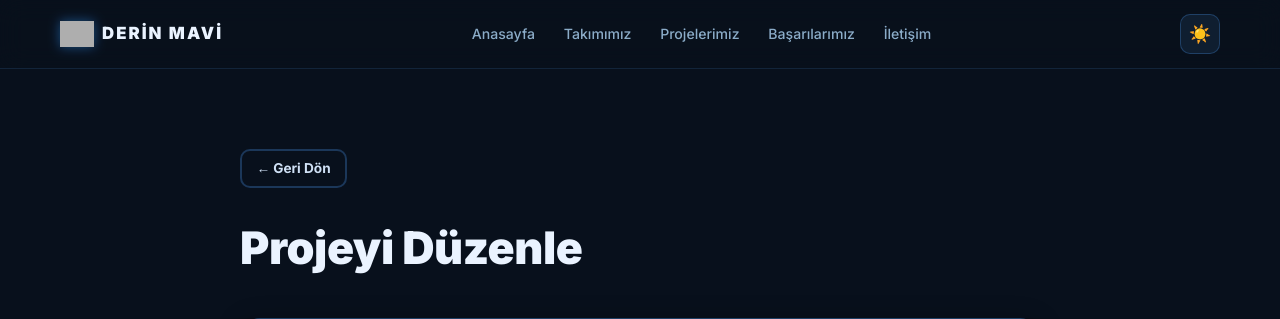
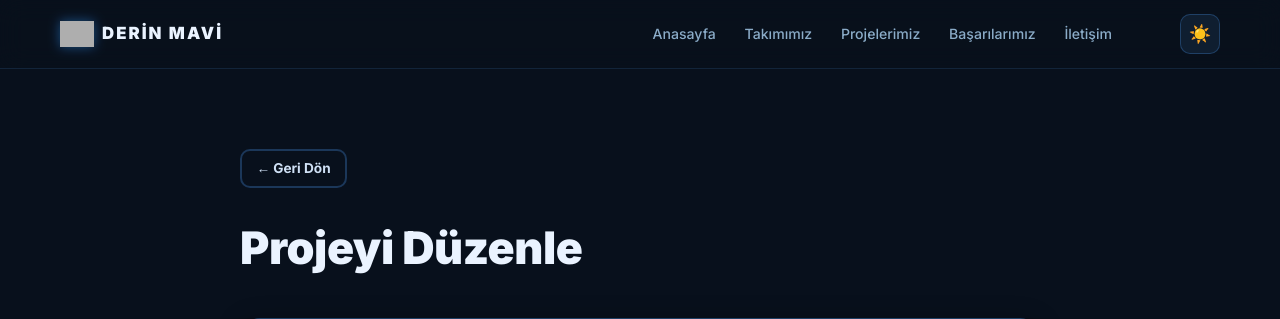
Before and after one commit to MuhammedAkverdi/derinmavi, a Flask app: page /duzenle/1 in a window 1280 px wide. Shown: the top 319 px of the page. Run offline with Flask 3, Linux system fonts and the light colour scheme; the visitor is signed in with stand-in values (Sample User, id 1); data comes from the database, SQL or seed files in the repository; parts of the project's set-up code (start-up, migrations or seed data) failed here and were passed over; grey boxes are pictures that could not be loaded.

Commit message:
Vercel ayarlari ve son duzenlemeler

```diff
--- a/static/style.css
+++ b/static/style.css
@@ -153,6 +153,8 @@ img { display:block; }
     display: flex;
     gap: 0.3rem;
     align-items: center;
+    margin-left: auto;
+    margin-right: 2.5rem;
 }
 
 .nav a {
@@ -822,6 +824,7 @@ p { color: var(--text); }
         top: 68px;
         left: 0;
         right: 0;
+        margin-right: 0;
         display: none;
         flex-direction: column;
         padding: 0.8rem 1rem 1rem;
--- a/templates/base.html
+++ b/templates/base.html
@@ -4,7 +4,7 @@
     <meta charset="UTF-8">
     <meta name="viewport" content="width=device-width, initial-scale=1.0">
     <title>{% block title %}Derin Mavi{% endblock %}</title>
-    <link rel="icon" type="image/png" href="{{ url_for('static', filename='uploads/logo.png') }}">
+    <link rel="icon" type="image/png" href="{{ url_for('static', filename='uploads/logo.png') }}?v=1.1">
     <link href="https://fonts.googleapis.com/css2?family=Inter:wght@300;400;500;600;700;800;900&display=swap" rel="stylesheet">
     <link rel="stylesheet" href="{{ url_for('static', filename='style.css') }}">
     <script src="{{ url_for('static', filename='script.js') }}" defer></script>
```
